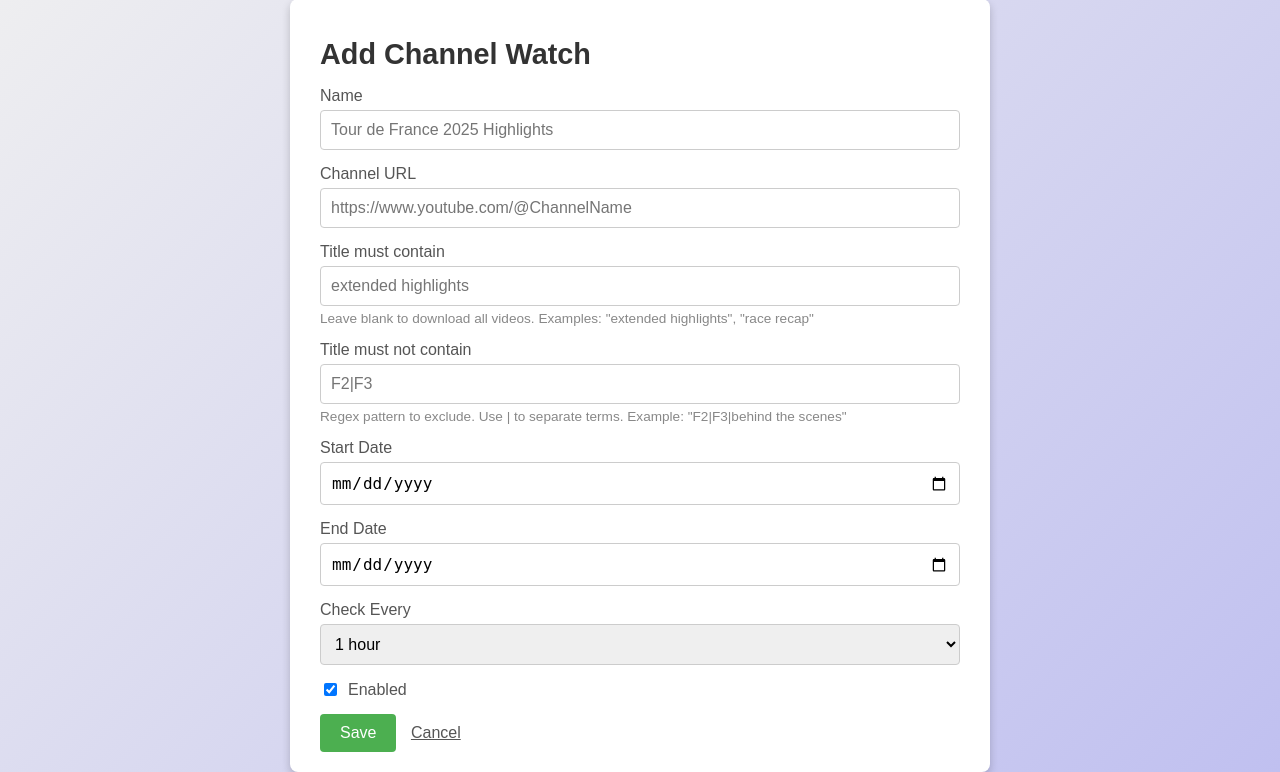
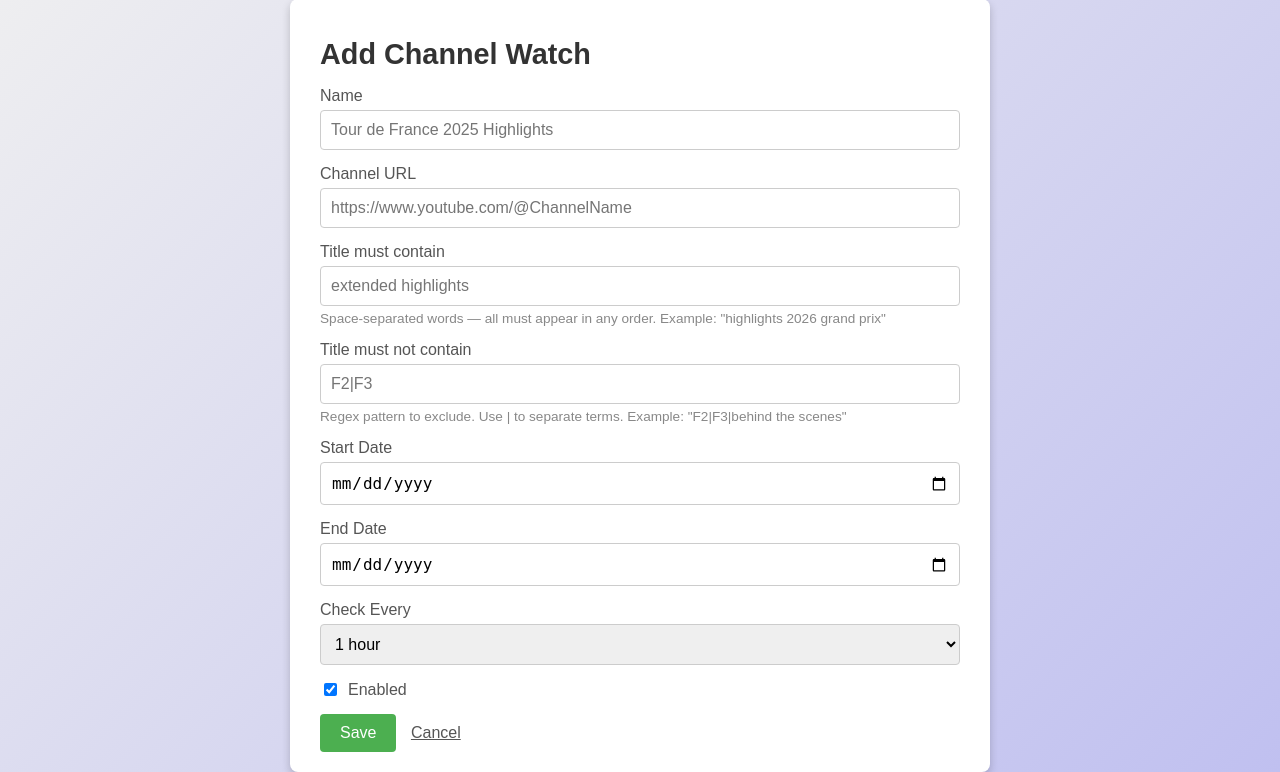
Before and after one commit to wassupluke/jellyfin-downloader, a Flask app: page /watches/add in a window 1280 px wide. Shown: the part 89-861 px from the top of the page. Run offline with Flask 3, Linux system fonts and the light colour scheme; some libraries are stand-ins or nearby versions.

Commit message:
Match title filter words in any order using lookahead regex
Convert space-separated words in title_filter to a lookahead regex so
"Highlights 2026 Grand Prix" matches titles like "Race Highlights | 2026
Chinese Grand Prix" regardless of word order.

Co-Authored-By: Claude Sonnet 4.6 <noreply@anthropic.com>

```diff
--- a/app.py
+++ b/app.py
@@ -301,7 +301,9 @@ def _run_watch(watch):
 
     title_filter = watch.get("title_filter", "").strip()
     if title_filter:
-        args += ["--match-title", title_filter]
+        words = title_filter.split()
+        pattern = "".join(f"(?=.*{re.escape(w)})" for w in words)
+        args += ["--match-title", pattern]
 
     title_exclude = watch.get("title_exclude", "").strip()
     if title_exclude:
--- a/templates/watch_form.html
+++ b/templates/watch_form.html
@@ -17,7 +17,7 @@
     <input type="text" name="title_filter" id="title_filter"
            placeholder="extended highlights"
            value="{{ watch.title_filter if watch else '' }}">
-    <p class="helper">Leave blank to download all videos. Examples: "extended highlights", "race recap"</p>
+    <p class="helper">Space-separated words — all must appear in any order. Example: "highlights 2026 grand prix"</p>
 
     <label for="title_exclude">Title must not contain</label>
     <input type="text" name="title_exclude" id="title_exclude"
```
